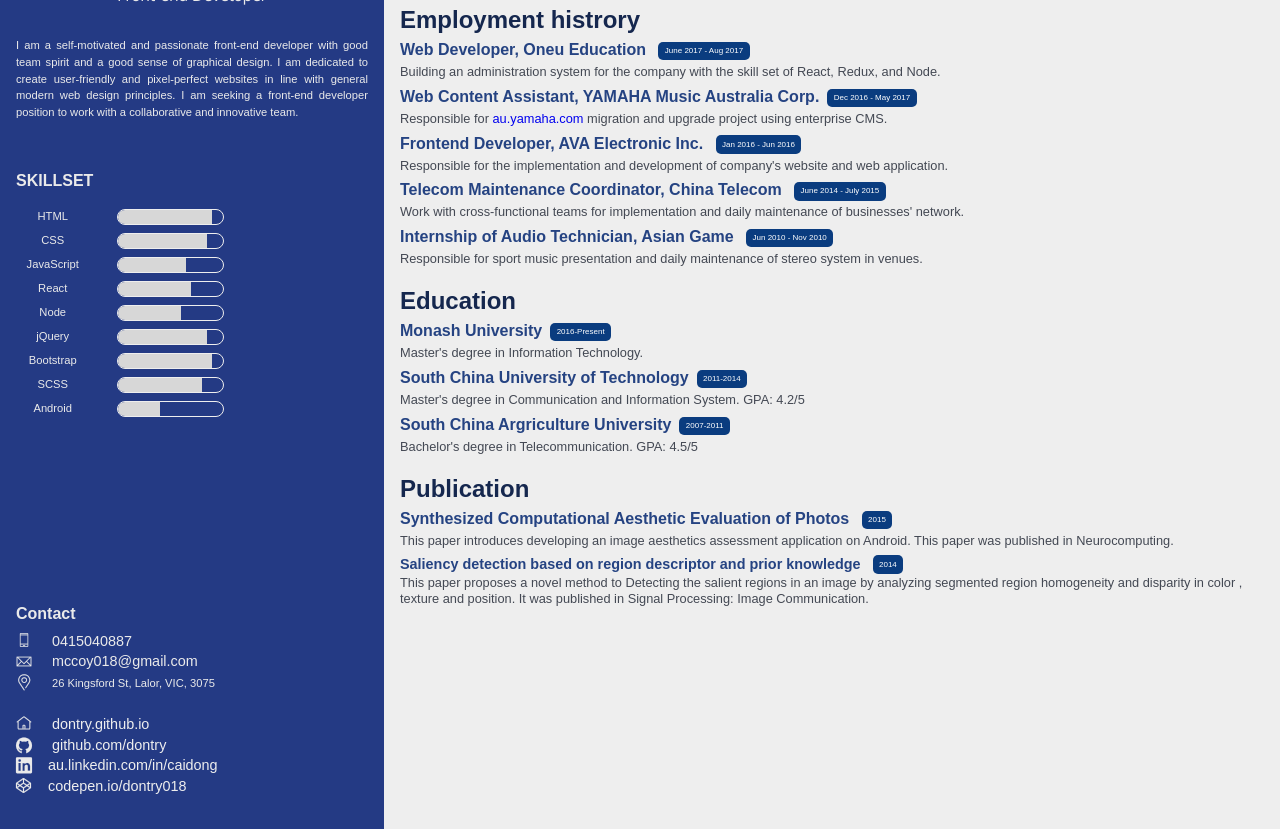
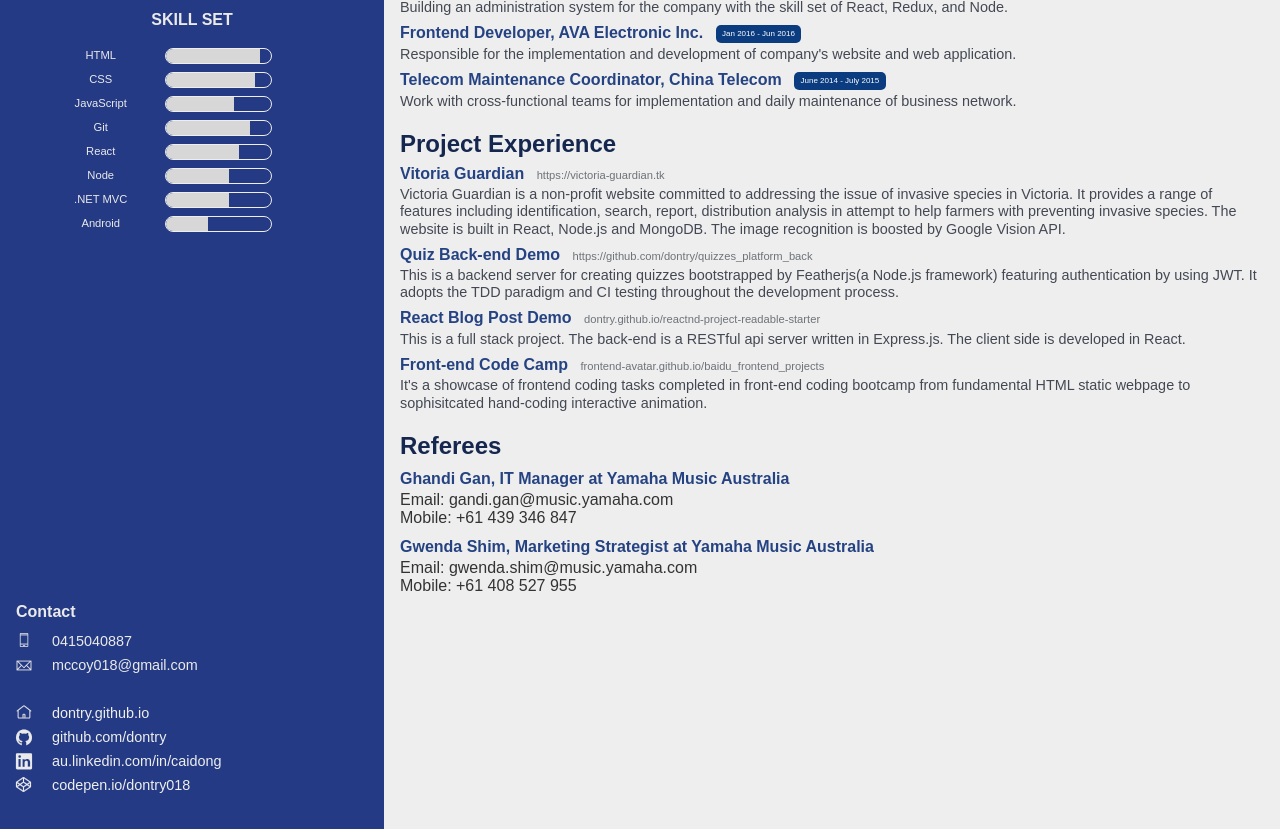
Before and after one commit to dontry/my_cv, a website: page index.html in a window 1280 px wide. Shown: the part 291-1120 px from the top of the page. Drawn offline with Linux system fonts and the light colour scheme; files whose address does not match are found by name.

Commit message:
cv 06.2018

```diff
--- a/index.html
+++ b/index.html
@@ -12,71 +12,70 @@
 <body>
     <div class="container">
         <div class="column f-fl">
-            <div class="logo-container">
+            <!-- <div class="logo-container">
                 <div class="selfie">
                     <img src="src/profile.jpg" alt="selfie">
                 </div>
-            </div>
+            </div> -->
             <div class="profile">
                 <h1 class="name">Dong Cai</h1>
                 <h4 class="position">Front-end Developer</h4>
                 <p class="intro">
-                    I am a self-motivated and passionate front-end developer with good team spirit and a good sense of graphical design. I am dedicated to create user-friendly and pixel-perfect websites in line with general modern web design principles. I am seeking a front-end developer position to work with a collaborative and innovative team.
+                    I am a self-motivated and passionate front-end developer. I am committed to user-friendly and pixel-perfect websites in line
+                    with modern web design. I have experiences in Agile and Test Driven development. I am seeking a front-end
+                    developer position to work with a talented team full of innovation.
                 </p>
             </div>
             <div class="expertise-container clearfix">
-                <h4 class="skillset-title title">SKILLSET</h4>
+                <h4 class="skillset-title title">SKILL SET</h4>
                 <ul class="skillset-list">
                     <li class="item">
                         <span class="label">HTML</span>
                         <span class="bar">
-                        <span class="capacity" id="html-capacity"></span>
+                            <span class="capacity" id="html-capacity"></span>
                         </span>
                     </li>
                     <li class="item">
                         <span class="label">CSS</span>
                         <span class="bar">
-                        <span class="capacity"  id="css-capacity"></span>
+                            <span class="capacity" id="css-capacity"></span>
                         </span>
                     </li>
                     <li class="item">
                         <span class="label">JavaScript</span>
                         <span class="bar">
-                        <span class="capacity" id="js-capacity"></span> </span>
+                            <span class="capacity" id="js-capacity"></span>
+                        </span>
                     </li>
+                    <li class="item">
+                        <span class="label">Git</span>
+                        <span class="bar">
+                            <span class="capacity" id="git-capacity"></span>
+                        </span>
+                    </li>
+
                     <li class="item">
                         <span class="label">React</span>
                         <span class="bar">
-                        <span class="capacity" id="react-capacity"></span>
+                            <span class="capacity" id="react-capacity"></span>
                         </span>
                     </li>
                     <li class="item">
                         <span class="label">Node</span>
                         <span class="bar">
-                                <span class="capacity" id="node-capacity"></span>
+                            <span class="capacity" id="node-capacity"></span>
                         </span>
                     </li>
                     <li class="item">
-                        <span class="label">jQuery</span>
+                        <span class="label">.NET MVC</span>
                         <span class="bar">
-                        <span class="capacity" id="jquery-capacity"></span> </span>
-                    </li>
-                    <li class="item">
-                        <span class="label">Bootstrap</span>
-                        <span class="bar">
-                        <span class="capacity"  id="bootstrap-capacity"></span>
-                        </span>
-                    </li>
-                    <li class="item">
-                        <span class="label">SCSS</span>
-                        <span class="bar">
-                        <span class="capacity"  id="scss-capacity"></span>
+                            <span class="capacity" id="mvc-capacity"></span>
                         </span>
                     </li>
                     <li class="item">
                         <span class="label">Android</span>
                         <span class="bar">
-                        <span class="capacity" id="android-capacity"></span>
+                            <span class="capacity" id="android-capacity"></span>
                         </span>
                     </li>
                 </ul>
@@ -84,109 +83,193 @@
             <div class="contact-container">
                 <h4 class="contact-title">Contact</h4>
                 <ul class="contact-list">
-                    <li><i class="iconfont">&#xe620;</i> <span class="detail">0415040887</span></li>
-                    <li><i class="iconfont">&#xe70f;</i> <span class="detail">mccoy018@gmail.com</span></li>
-                    <li><i class="iconfont">&#xe600;</i> <span class="detail addr">26 Kingsford St, Lalor, VIC, 3075</span></li>
+                    <li>
+                        <i class="iconfont">&#xe620;</i>
+                        <span class="detail">0415040887</span>
+                    </li>
+                    <li>
+                        <i class="iconfont">&#xe70f;</i>
+                        <span class="detail">mccoy018@gmail.com</span>
+                    </li>
                     <br/>
-                    <li><i class="iconfont">&#xe6f1;</i><span class="detail"><a href="http://dontry.github.io"> dontry.github.io</a></span></li>
-                    <li><i class="iconfont">&#xe735;</i> <span class="detail"><a href="http://github.com/dontry">github.com/dontry</a></span></li>
-                    <li><i class="iconfont">&#xe605;</i><span class="detail"><a href="http://au.linkedin.com/in/caidong"><span id="linkedin">au.linkedin.com/in/caidong</span> </a>
+                    <li>
+                        <i class="iconfont">&#xe6f1;</i>
+                        <span class="detail">
+                            <a href="http://dontry.github.io"> dontry.github.io</a>
                         </span>
                     </li>
-                    <li><i class="iconfont">&#xe692;</i><span class="detail"><a href="http://http://codepen.io/dontry018">codepen.io/dontry018</a></span></li>
+                    <li>
+                        <i class="iconfont">&#xe735;</i>
+                        <span class="detail">
+                            <a href="http://github.com/dontry">github.com/dontry</a>
+                        </span>
+                    </li>
+                    <li>
+                        <i class="iconfont">&#xe605;</i>
+                        <span class="detail">
+                            <a href="http://au.linkedin.com/in/caidong">
+                                <span id="linkedin">au.linkedin.com/in/caidong</span>
+                            </a>
+                        </span>
+                    </li>
+                    <li>
+                        <i class="iconfont">&#xe692;</i>
+                        <span class="detail">
+                            <a href="http://http://codepen.io/dontry018">codepen.io/dontry018</a>
+                        </span>
+                    </li>
                 </ul>
             </div>
         </div>
         <div class="column f-fr">
             <section>
-                <h3 class="title">Projects</h3>
-                <ul class="project-list">                    <li>
-                        <h4 class="item-title">Mobile application homepage <a href="http://dontry.github.io/campus_homepage"><span class="link">dontry.github.io/campus_homepage</span></a></h4>
-                        <p class="item-desc">It's an intro homepage of the AVA company's mobile application for campus. Fullpage.js is used to create the dynamic scroll effect.</p>
+                <h3 class="title">Education</h3>
+                <ul class="education-list">
+                    <li>
+                        <h4 class="item-title">Monash University
+                            <span class="time">2016-Present</span>
+                        </h4>
+                        <p class="item-desc">
+                            Master's degree in Information Technology.
+                        </p>
                     </li>
                     <li>
-                        <h4 class="item-title">Courtroom broadcasting webpage<a href="https://github.com/dontry/courthomepage"><span class="link">github.com/dontry/courthomepage</span></a></h4>
-                        <p class="item-desc">It's a cross-browser webpage demo for broacasting live courtroom. It adopts Backbone framework to implement the single-page application.</p>
-                    </li>
-                    <li>
-                        <h4 class="item-title">The Baidu front-end codecamp project<a href="http://frontend-avatar.github.io/baidu_frontend_projects/"><span class="link">frontend-avatar.github.io/baidu_frontend_projects</span></a></h4>
-                        <p class="item-desc">It's a showcase of frontend coding tasks I've completed in Baidu frontend coding bootcamp from fundamental HTML static webpage to sophisitcated hand-coding interactive animation.</p>
-                    </li>
-                    <li>
-                        <h4 class="item-title">Android Photo-editing and evaluation application<a href="https://github.com/dontry/ImageDIY"><span class="link">github.com/dontry/ImageDIY</span></a></h4>
-                        <p class="item-desc">It's a photo-editing Android app demo integrated with OpenCV image processing modules. In addition to regular photo-editing features, it can automatically assess the aesthetics ratings of photos.</p>
+                        <h4 class="item-title">South China University of Technology
+                            <span class="time">2011-2014</span>
+                        </h4>
+                        <p class="item-desc">
+                            Master's degree in Communication and Information System. GPA: 4.2/5
+                        </p>
                     </li>
                 </ul>
             </section>
             <section>
-                <h3 class="title">Employment histrory</h3>
+                <h3 class="title">Work Experience</h3>
                 <ul class="employment-list">
                     <li class="item">
-                        <h4 class="item-title">Web Developer, Oneu Education <span class="time">June 2017 - Aug 2017</span></h4>
+                        <h4 class="item-title">Web Developer, YAMAHA Music Australia
+                            <span class="time">Dec 2016 - May 2017, Nov 2017 - April 2018</span>
+                        </h4>
+                        <p class="item-desc">
+                            Responsible for
+                            <a href="https://au.yamaha.com" target="_blank">Yamaha Music Australia</a> migration and upgrade project using enterprise CMS. Change over the
+                            new promotion campaign website
+                            <a href="https://greatstart.yamahabackstage.com.au" target="_blank">Off to a Great Start</a> and maintain the website
+                            <a href="https://yamahabackstage.com.au" target="_blank">Yamaha Backstage</a>
+                        </p>
+                    </li>
+
+                    <li class="item">
+                        <h4 class="item-title">Web Developer, Oneu Education
+                            <span class="time">June 2017 - Aug 2017</span>
+                        </h4>
                         <p class="item-desc">
                             Building an administration system for the company with the skill set of React, Redux, and Node.
                         </p>
                     </li>
                     <li class="item">
-                        <h4 class="item-title">Web Content Assistant, YAMAHA Music Australia Corp.<span class="time">Dec 2016 - May 2017</span></h4>
-                        <p class="item-desc">
-                            Responsible for <a href="https://au.yamaha.com">au.yamaha.com</a> migration and upgrade project using enterprise CMS.
-                        </p>
-                    </li>
-                    <li class="item">
-                        <h4 class="item-title">Frontend Developer, AVA Electronic Inc. <span class="time">Jan 2016 - Jun 2016</span></h4>
+                        <h4 class="item-title">Frontend Developer, AVA Electronic Inc.
+                            <span class="time">Jan 2016 - Jun 2016</span>
+                        </h4>
                         <p class="item-desc">
                             Responsible for the implementation and development of company's website and web application.
                         </p>
                     </li>
                     <li class="item">
-                        <h4 class="item-title">Telecom Maintenance Coordinator, China Telecom <span class="time">June 2014 - July 2015</span></h4>
+                        <h4 class="item-title">Telecom Maintenance Coordinator, China Telecom
+                            <span class="time">June 2014 - July 2015</span>
+                        </h4>
                         <p class="item-desc">
-                            Work with cross-functional teams for implementation and daily maintenance of businesses' network.
-                        </p>
-                    </li>
-                    <li class="item">
-                        <h4 class="item-title">Internship of Audio Technician, Asian Game <span class="time">Jun 2010 - Nov 2010</span></h4>
-                        <p class="item-desc">
-                            Responsible for sport music presentation and daily maintenance of stereo system in venues.
+                            Work with cross-functional teams for implementation and daily maintenance of business network.
                         </p>
                     </li>
                 </ul>
             </section>
             <section>
-                <h3 class="title">Education</h3>
-                <ul class="education-list">
+                <h3 class="title">Project Experience</h3>
+                <ul class="project-list">
                     <li>
-                        <h4 class="item-title">Monash University<span class="time">2016-Present</span></h4>
-                        <p class="item-desc">
-                            Master's degree in Information Technology.
+                        <h4 class="item-title">Vitoria Guardian
+                            <a href="https://victoria-guardian.tk" target="_blank">
+                                <span class="link">https://victoria-guardian.tk</span>
+                            </a>
+                        </h4>
+                        <p class="item-desc">Victoria Guardian is a non-profit website committed to addressing the issue of invasive species in
+                            Victoria. It provides a range of features including identification, search, report, distribution
+                            analysis in attempt to help farmers with preventing invasive species. The website is built in
+                            React, Node.js and MongoDB. The image recognition is boosted by Google Vision API.
                         </p>
                     </li>
                     <li>
-                        <h4 class="item-title">South China University of Technology<span class="time">2011-2014</span></h4>
-                        <p class="item-desc">
-                            Master's degree in Communication and Information System. GPA: 4.2/5
+                        <h4 class="item-title">Quiz Back-end Demo
+                            <a href="https://github.com/dontry/quizzes_platform_back" target="_blank">
+                                <span class="link">https://github.com/dontry/quizzes_platform_back</span>
+                            </a>
+                        </h4>
+                        <p class="item-desc">This is a backend server for creating quizzes bootstrapped by Featherjs(a Node.js framework) featuring
+                            authentication by using JWT. It adopts the TDD paradigm and CI testing throughout the development
+                            process.
                         </p>
                     </li>
                     <li>
-                        <h4 class="item-title">South China Argriculture University<span class="time">2007-2011</span></h4>
-                        <p class="item-desc">
-                            Bachelor's degree in Telecommunication. GPA: 4.5/5
-                        </p>
+                        <h4 class="item-title">React Blog Post Demo
+                            <a href="http://dontry.github.io/reactnd-project-readable-starter" target="_blank">
+                                <span class="link">dontry.github.io/reactnd-project-readable-starter</span>
+                            </a>
+                        </h4>
+                        <p class="item-desc">This is a full stack project. The back-end is a RESTful api server written in Express.js. The client
+                            side is developed in React.</p>
+                    </li>
+
+                    <li>
+                        <h4 class="item-title">Front-end Code Camp
+                            <a href="http://frontend-avatar.github.io/baidu_frontend_projects/" target="_blank">
+                                <span class="link">frontend-avatar.github.io/baidu_frontend_projects</span>
+                            </a>
+                        </h4>
+                        <p class="item-desc">It's a showcase of frontend coding tasks completed in front-end coding bootcamp from fundamental
+                            HTML static webpage to sophisitcated hand-coding interactive animation.</p>
                     </li>
                 </ul>
             </section>
-            <section>
+            <!-- <section>
                 <h3 class="title">Publication</h3>
                 <ul>
                     <li>
-                        <h4 class="item-title">Synthesized Computational Aesthetic Evaluation of Photos <span class="time">2015</span></h4>
-                        <p class="item-desc">This paper introduces developing an image aesthetics assessment application on Android. This paper was published in Neurocomputing.</p>
+                        <h4 class="item-title">Synthesized Computational Aesthetic Evaluation of Photos
+                            <span class="time">2015</span>
+                        </h4>
+                        <p class="item-desc">This paper introduces developing an image aesthetics assessment application on Android. This paper
+                            was published in Neurocomputing.</p>
                     </li>
                     <li>
-                        <h4 id="title-saliency" class="item-title">Saliency detection based on region descriptor and prior knowledge <span class="time">2014</span> </h4>
-                        <p class="item-desc">This paper proposes a novel method to Detecting the salient regions in an image by analyzing segmented region homogeneity and disparity in color , texture and position. It was published in Signal Processing: Image Communication.</p>
+                        <h4 id="title-saliency" class="item-title">Saliency detection based on region descriptor and prior knowledge
+                            <span class="time">2014</span>
+                        </h4>
+                        <p class="item-desc">This paper proposes a novel method to Detecting the salient regions in an image by analyzing segmented
+                            region homogeneity and disparity in color , texture and position. It was published in Signal
+                            Processing: Image Communication.</p>
                     </li>
+                </ul>
+            </section> -->
+            <section class="referee">
+                <h3 class="title">Referees</h3>
+                <ul>
+                    <li>
+                        <h4 class="item-title">Ghandi Gan, IT Manager at Yamaha Music Australia</h4>
+                        <p>Email: gandi.gan@music.yamaha.com</p>
+                        <p>Mobile: +61 439 346 847</p>
+                    </li>
+                    <li>
+                        <h4 class="item-title">Gwenda Shim, Marketing Strategist at Yamaha Music Australia</h4>
+                        <p>Email: gwenda.shim@music.yamaha.com</p>
+                        <p>Mobile: +61 408 527 955</p>
+                    </li>
+                    <!-- <li>
+                        <h4 class="item-title">William Wang, Web Developer at Yamaha Music</h4>
+                        <p>Email: wangwilliam2010@gmail.com</p>
+                        <p>Mobile: +04 25539 668</p>
+                    </li> -->
                 </ul>
             </section>
         </div>
```
Also changed, not shown: css/style.css, css/style1.scss (line endings or trailing spaces).
